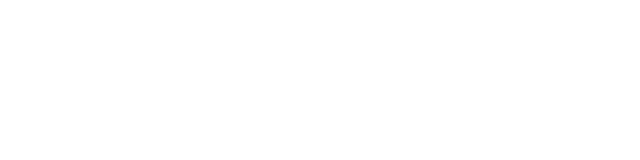
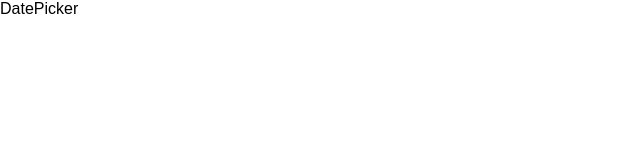
Before and after one commit to Wzb3422/qunar-pwa, a React app: page /DatePicker in a window 1280 px wide. Shown: the top 160 px of the page, without its empty margins (0-640 px from the left). Built offline with nearby package versions, Linux system fonts and the light colour scheme.

Commit message:
:wrench: fix: Fix the cannot GET /URL error

```diff
--- a/src/pages/datepicker/DatePicker.tsx
+++ b/src/pages/datepicker/DatePicker.tsx
@@ -0,0 +1,14 @@
+import React, { lazy, Suspense } from 'react'
+import Loading from '../../common/Loading'
+
+function DatePicker() {
+  return (
+    <Suspense fallback={Loading}>
+      <div className='datepicker-wrapper'>
+        DatePicker
+      </div>
+    </Suspense>
+  )
+}
+
+export default DatePicker
--- a/src/router.tsx
+++ b/src/router.tsx
@@ -2,6 +2,7 @@ import React, { Suspense, lazy } from 'react'
 import { BrowserRouter as Router, Route, Switch } from 'react-router-dom'
 
 const Home = lazy(() => import('./pages/home/Home'))
+const DatePicker = lazy(() => import('./pages/DatePicker/DatePicker'))
 
 function AppRouter() {
   return (
@@ -9,6 +10,7 @@ function AppRouter() {
       <Switch>
         <Suspense fallback={<div>Loading...</div>}>
           <Route path="/" exact component={Home} />
+          <Route path="/DatePicker" component={DatePicker} />
         </Suspense>
       </Switch>
     </Router>
```
Also changed, not shown: 1 other file (tests, documents, lock files or other folders).
